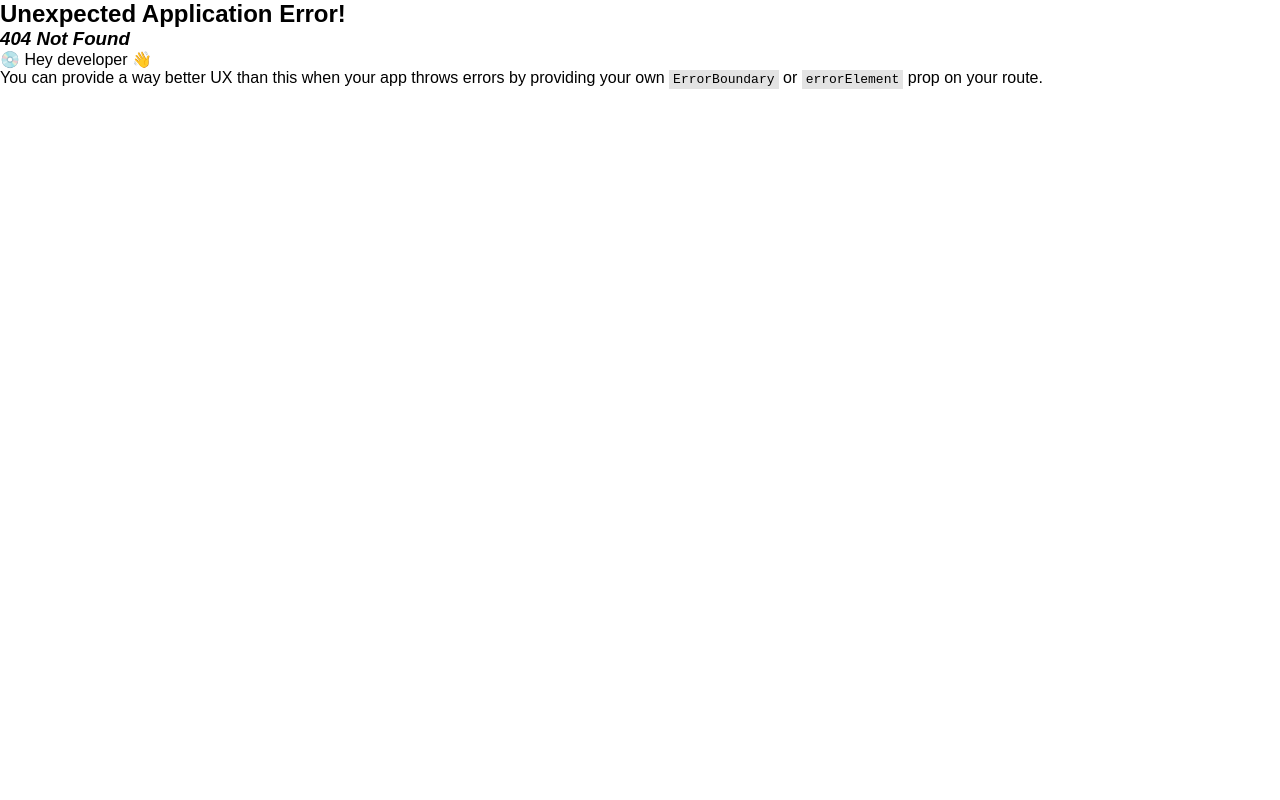
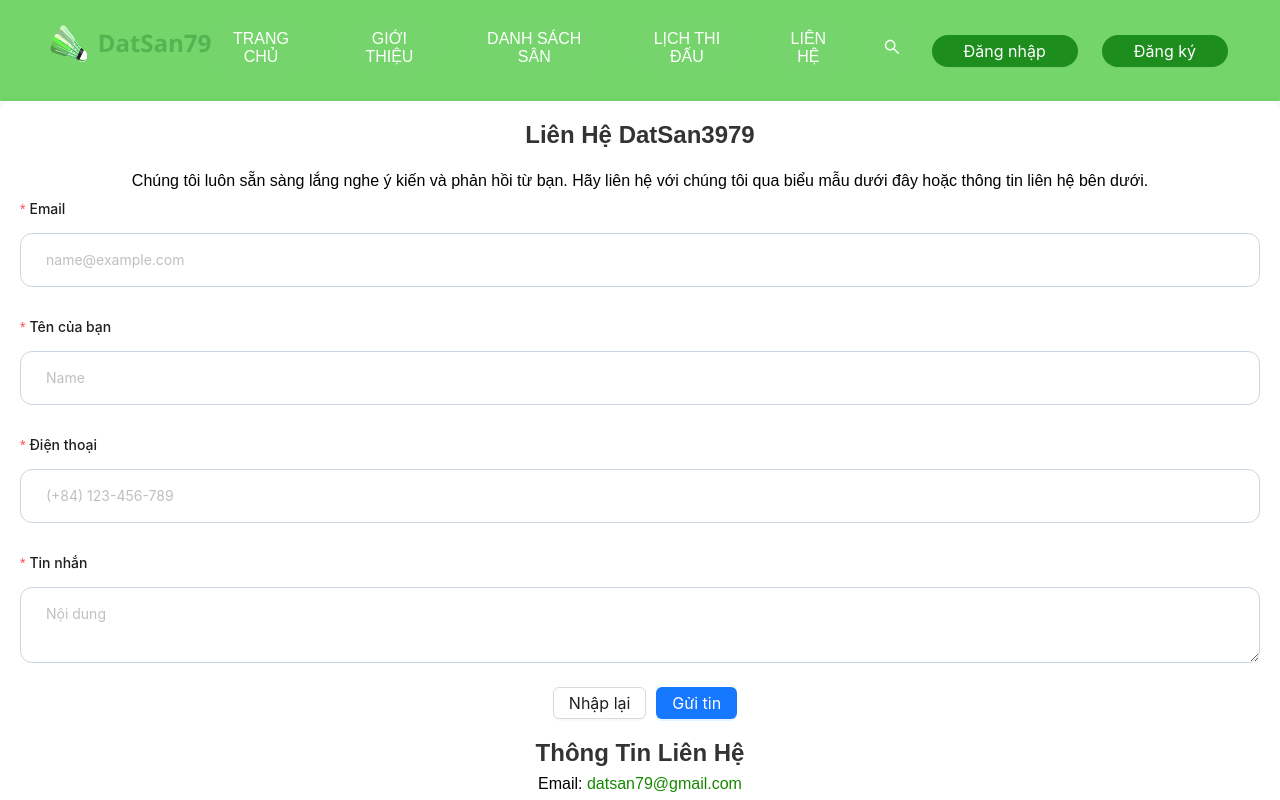
Before and after one commit to dangto439/Summer2024SWP391_NJS1805_Group3979, a React (Vite) app: page /contact in a window 1280 px wide. Before the commit this address had no page. Shown: the top 800 px of the page. Built offline with nearby package versions, Linux system fonts and the light colour scheme; no server answers.

Commit message:
upload contact homepage UI

```diff
--- a/src/App.jsx
+++ b/src/App.jsx
@@ -14,6 +14,8 @@ import { selectUser } from "./redux/features/counterSlice";
 import { Navigate } from "react-router-dom/dist";
 import { toast } from "react-toastify";
 import Profile from "./components/profile";
+import Intro from "./pages/intro";
+import Contact from "./pages/contact";
 
 function App() {
   const user = useSelector(selectUser);
@@ -21,7 +23,7 @@ function App() {
 
   const AuthRoute = ({ children }) => {
     if (user == null || user.role != "ADMIN") {
-      toast.error("m ko co quyen vao day th lz ");
+      toast.error("You are not Admin!");
       return <Navigate to="/login" />;
     }
     return children;
@@ -45,6 +47,22 @@ function App() {
           element: (
             // <PrivateRoute>
             <HomePage />
+            // </PrivateRoute>
+          ),
+        },
+        {
+          path: "/introduction",
+          element: (
+            // <PrivateRoute>
+            <Intro />
+            // </PrivateRoute>
+          ),
+        },
+        {
+          path: "/contact",
+          element: (
+            // <PrivateRoute>
+            <Contact />
             // </PrivateRoute>
           ),
         },
--- /dev/null
+++ b/src/pages/contact/index.jsx
@@ -0,0 +1,131 @@
+import { Button, Form, Input } from "antd";
+import { useForm } from "antd/es/form/Form";
+import { Link } from "react-router-dom";
+import "./index.scss";
+
+function Contact() {
+  const [form] = useForm();
+
+  return (
+    <div className="container">
+      <h1>Liên Hệ DatSan3979</h1>
+      <p>
+        Chúng tôi luôn sẵn sàng lắng nghe ý kiến và phản hồi từ bạn. Hãy liên hệ
+        với chúng tôi qua biểu mẫu dưới đây hoặc thông tin liên hệ bên dưới.
+      </p>
+
+      <Form
+        form={form}
+        className="register__form"
+        labelCol={{
+          span: 24,
+        }}
+      >
+        <div className="form-group">
+          <Form.Item
+            label="Email"
+            name="email"
+            rules={[
+              {
+                type: "email",
+                message: "The input is not valid E-mail!",
+              },
+              {
+                required: true,
+                message: "Please input your E-mail!",
+              },
+            ]}
+          >
+            <Input
+              id="email"
+              placeholder="name@example.com"
+              className="form-input"
+            />
+          </Form.Item>
+        </div>
+
+        <div className="form-group">
+          <Form.Item
+            label="Tên của bạn"
+            name="name"
+            rules={[
+              {
+                required: true,
+                message: "Please input your Name!",
+              },
+            ]}
+          >
+            <Input id="name" placeholder="Name" className="form-input" />
+          </Form.Item>
+        </div>
+
+        <div className="form-group">
+          <Form.Item
+            label="Điện thoại"
+            name="phone"
+            rules={[
+              {
+                required: true,
+                message: "Please input your Phone number!",
+              },
+              {
+                pattern: /^\d{10}$/,
+                message: "Please input a valid 10-digit phone number!",
+              },
+            ]}
+          >
+            <Input
+              id="phone"
+              placeholder="(+84) 123-456-789"
+              className="form-input"
+            />
+          </Form.Item>
+        </div>
+        <div className="form-group">
+          <Form.Item
+            label="Tin nhắn"
+            name="message"
+            rules={[
+              {
+                required: true,
+                message: "Please input your Phone number!",
+              },
+            ]}
+          >
+            <Input.TextArea
+              id="message"
+              placeholder="Nội dung"
+              className="form-input"
+            />
+          </Form.Item>
+        </div>
+      </Form>
+      <Button
+        onClick={() => {
+          form.resetFields();
+        }}
+        type=""
+        htmlType="reset"
+        className="form-btn"
+      >
+        Nhập lại
+      </Button>
+      <Button type="primary" htmlType="submit" className="form-btn">
+        Gửi tin
+      </Button>
+
+      <div className="contact-info">
+        <h2>Thông Tin Liên Hệ</h2>
+        <p>
+          Email: <Link to="mailto:datsan79@gmail.com">datsan79@gmail.com</Link>
+        </p>
+        <p>
+          Hotline: <Link to="tel:0935245xxx">09 35 245 xxx</Link>
+        </p>
+        <p>Địa chỉ: 123 Đường ABC, Quận 1, TP. Hồ Chí Minh, Việt Nam</p>
+      </div>
+    </div>
+  );
+}
+
+export default Contact;
--- /dev/null
+++ b/src/pages/contact/index.scss
@@ -0,0 +1,62 @@
+// .container {
+//     width: 80%;
+//     max-width: 1200px;
+//     margin: 0 auto;
+//     padding: 20px;
+//     background-color: #fff;
+//     box-shadow: 0 0 10px rgba(0, 0, 0, 0.1);
+//     margin-top: 20px;
+//   }
+
+  h1, h2 {
+    color: #333;
+    text-align: center;
+  }
+
+  p {
+    font-size: 16px;
+    line-height: 1.5;
+  }
+
+//   input, textarea {
+//     margin-top: 5px;
+//     padding: 10px;
+//     font-size: 16px;
+//     border: 1px solid #ccc;
+//     border-radius: 5px;
+//   }
+
+//   button {
+//     margin-top: 20px;
+//     padding: 10px 20px;
+//     font-size: 16px;
+//     color: #fff;
+//     background-color: #158800;
+//     border: none;
+//     border-radius: 5px;
+//     cursor: pointer;
+//   }
+  .form-btn{
+
+    font-size: 16px;
+    margin-left: 10px;
+  }
+
+
+  .contact-info {
+    text-align: center;
+    margin-top: 20px;
+  }
+
+  .contact-info p {
+    margin: 5px 0;
+  }
+
+  .contact-info a {
+    color: #158800;
+    text-decoration: none;
+  }
+
+  .contact-info a:hover {
+    text-decoration: underline;
+  }
```
